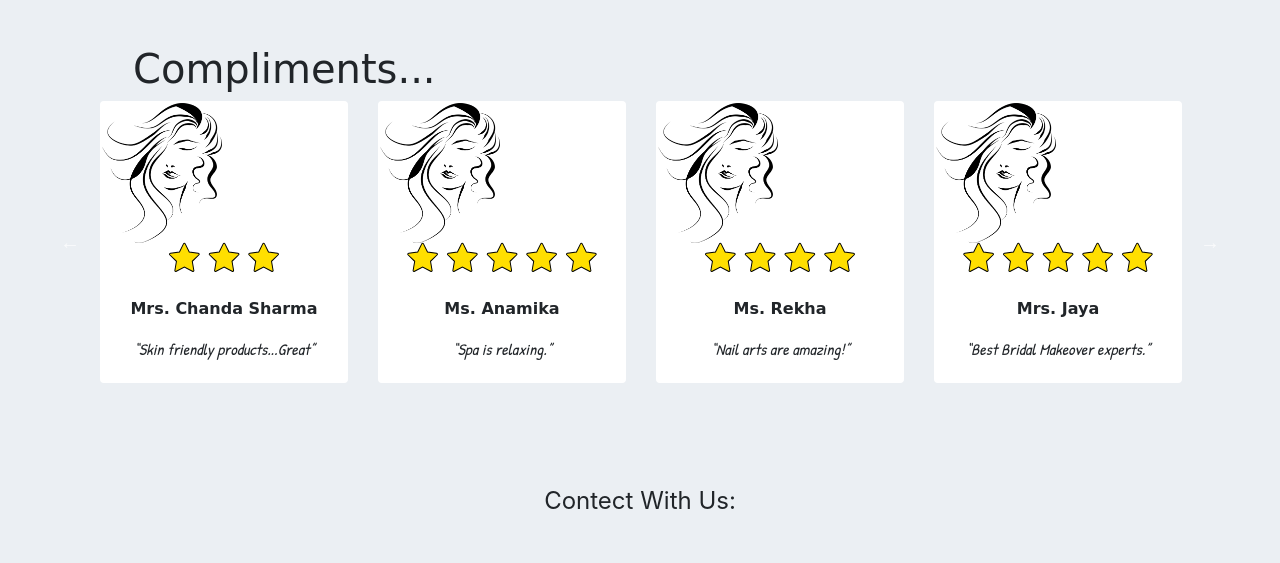
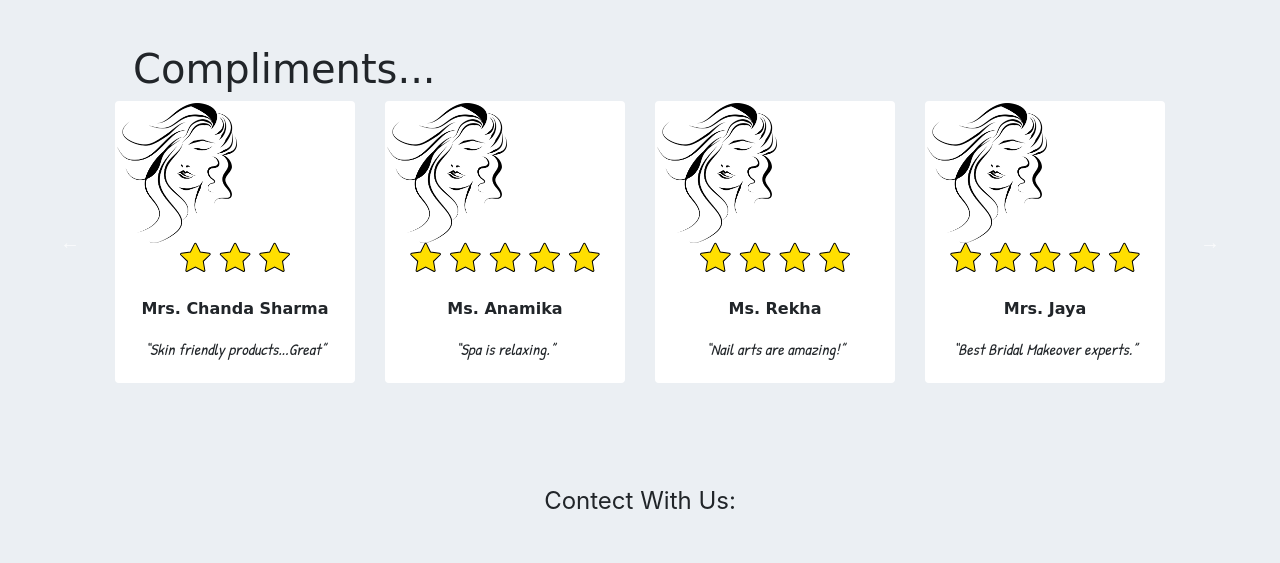
Before and after one commit to NavjotSohal/gorgeous.github.io, a plain HTML site: page index.html in a window 1280 px wide. Shown: the part 4601-5164 px from the top of the page. Drawn offline with nearby package versions, Linux system fonts and the light colour scheme; a web font is replaced by a local one.

Commit message:
Update index.html

```diff
--- a/index.html
+++ b/index.html
@@ -373,7 +373,7 @@
 
 <div class="container mt-5" style="font-family:'Aladin', cursive;">
   <div class="h1 mx-5" data-aos="zoom-in" data-aos-duration="1000">Compliments...</div>
-      <div class="compliments" data-aos="zoom-in" data-aos-duration="1000">
+      <div class="compliments col-sm-12" data-aos="zoom-in" data-aos-duration="1000">
             <div class="card compliments-card">
                   <div class="text-center">
                      <img src="img/woman-face.png"  class="compli-imgs"/>
```
